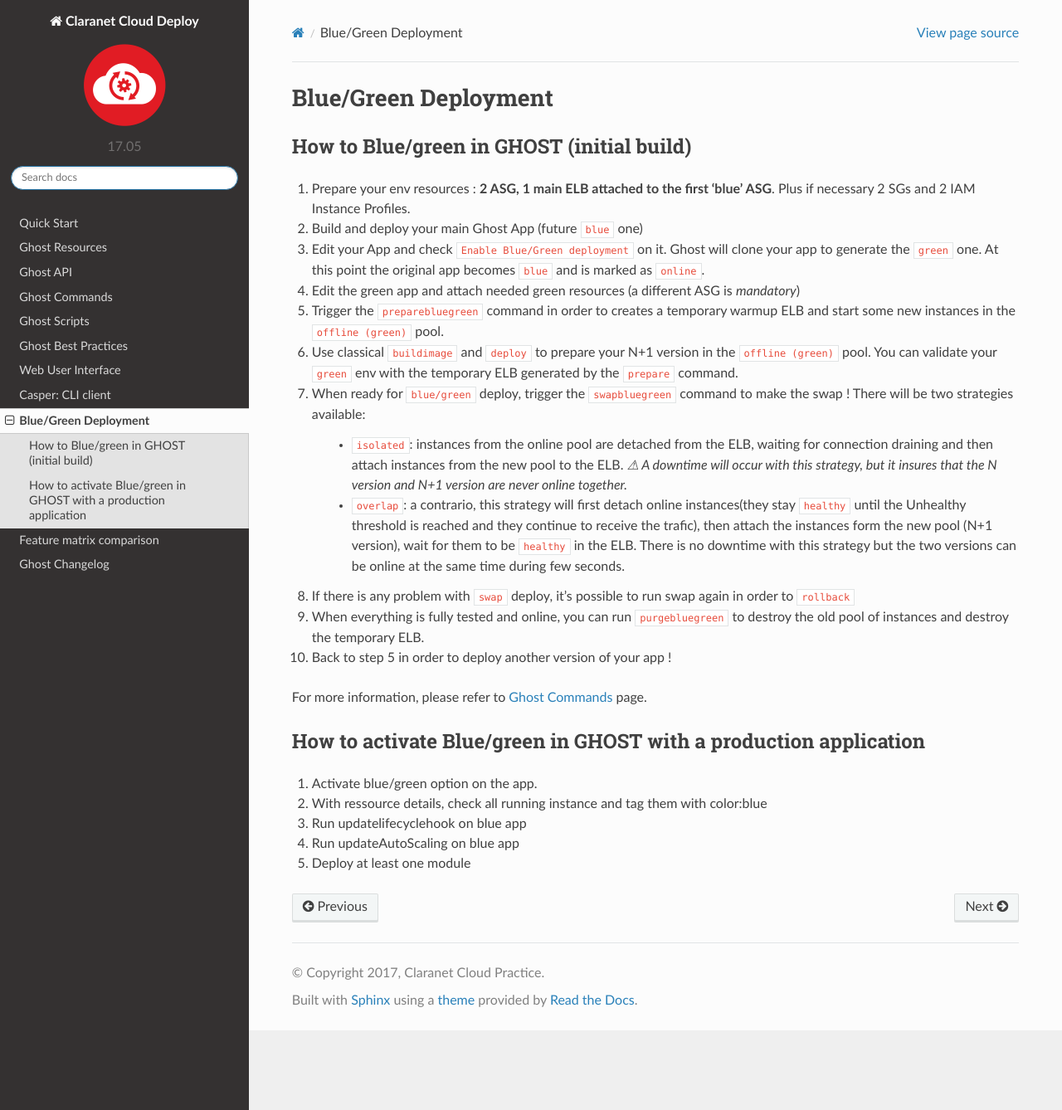
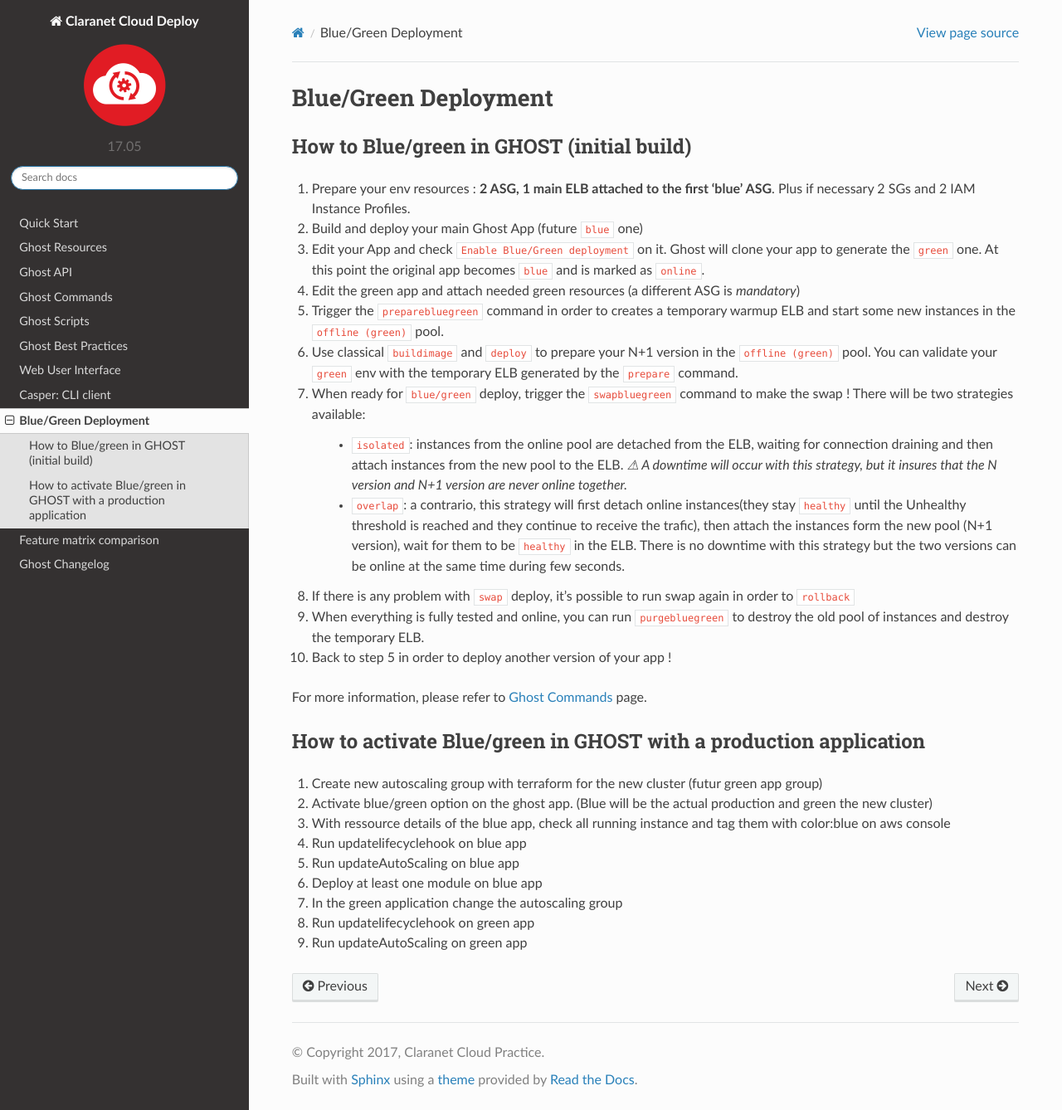
Before and after one commit to claranet/cloud-deploy-docs, a Sphinx documentation site: the page built from source/rst/bluegreen.rst, in a window 1280 px wide and 1338 px high. Shown: the whole window at 83% size. Built offline with Sphinx 7.4.7 and the Read the Docs theme 2.0.0, drawn with Linux system fonts in a browser that asks for light colours.

Commit message:
GHOST-391 change prod bluegreen procedure

```diff
--- a/source/rst/bluegreen.rst
+++ b/source/rst/bluegreen.rst
@@ -9,7 +9,7 @@
     :maxdepth: 2
 
 How to Blue/green in GHOST (initial build)
-**************************************
+******************************************
 
 1. Prepare your env resources : **2 ASG, 1 main ELB attached to the first 'blue' ASG**. Plus if necessary 2 SGs and 2 IAM Instance Profiles.
 2. Build and deploy your main Ghost App (future ``blue`` one)
@@ -32,8 +32,12 @@
 How to activate Blue/green in GHOST with a production application
 *****************************************************************
 
-1. Activate blue/green option on the app.
-2. With ressource details, check all running instance and tag them with color:blue
-3. Run updatelifecyclehook on blue app
-4. Run updateAutoScaling on blue app
-5. Deploy at least one module
+1. Create new autoscaling group with terraform for the new cluster (futur green app group)
+2. Activate blue/green option on the ghost app. (Blue will be the actual production and green the new cluster)
+3. With ressource details of the blue app, check all running instance and tag them with color:blue on aws console
+4. Run updatelifecyclehook on blue app
+5. Run updateAutoScaling on blue app
+6. Deploy at least one module on blue app
+7. In the green application change the autoscaling group
+8. Run updatelifecyclehook on green app
+9. Run updateAutoScaling on green app
```
